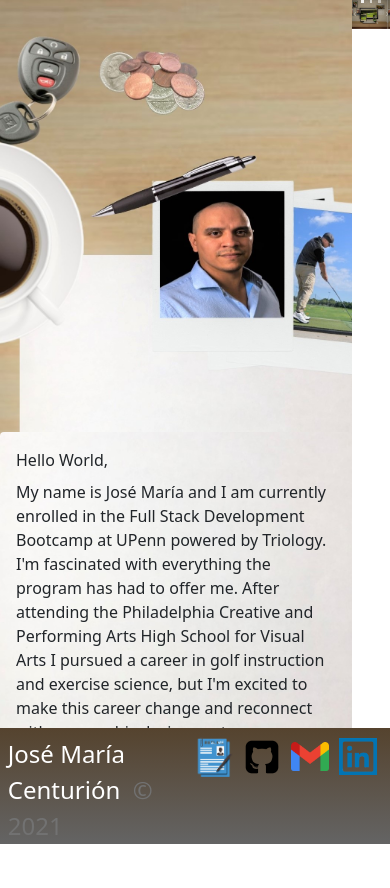
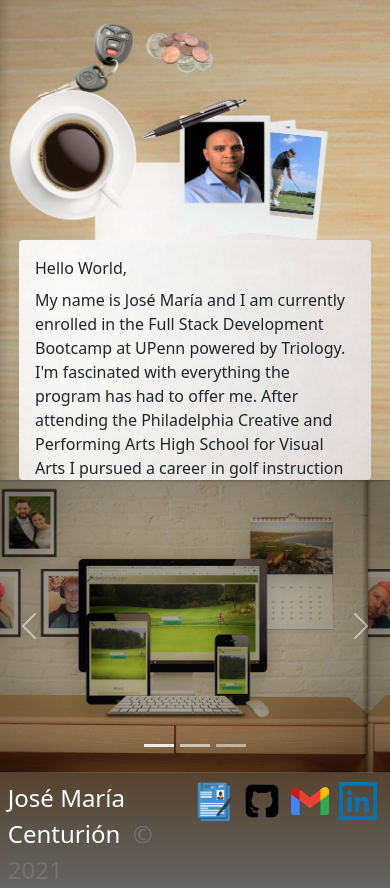
Before and after one commit to chemacenturion/Portfolio_V3, a plain HTML site: page index.html in a window 390 px wide. Before the commit the page ends 844 px from the top, so only its background shows below. Drawn offline with nearby package versions, Linux system fonts and the light colour scheme.

Commit message:
begin responsive work

```diff
--- a/assets/styles.css
+++ b/assets/styles.css
@@ -40,6 +40,10 @@
 /* ========================================================================================================================================================== */
 
 /* Footer */
+.footer-container {
+    display: flex;
+    justify-content: end;
+}
 
 .footer {
     background: linear-gradient( rgb(85, 67, 46), rgb(100, 100, 100));
@@ -48,9 +52,7 @@
     display: inline-flex;
     justify-content: space-between;
     padding: 2% 2% 0% 2%;
-    position: absolute;
     width: 100%;
-    bottom: 0;
 }
 
     .avatar1 {
@@ -64,3 +66,21 @@
         display: inline-flex;
         list-style: none;
     }
+
+/* ========================================================================================================================================================== */
+
+/* @mediaqueries */
+
+@media only screen and (max-width: 1500px) {
+    .grid__container {
+        display: grid;
+        grid-template-columns: 1fr;
+    }
+}
+
+@media only screen and (max-width: 900px) {
+    #bio__card {
+        height: 15em;
+        margin-top: 15em;
+    }
+}
--- a/index.html
+++ b/index.html
@@ -60,6 +60,7 @@
       </div>
     </div>
   </div>
+  <div class="footer-container">
   <footer class= "footer">
       <div>
           <span>José María Centurión</span>&nbsp;&nbsp;<span style="color:rgb(114, 114, 114)">© 2021</span>
@@ -73,6 +74,7 @@
           </ul>
       </div>
   </footer>
+</div>
 <script src="https://cdn.jsdelivr.net/npm/bootstrap@5.1.1/dist/js/bootstrap.bundle.min.js" integrity="sha384-/bQdsTh/da6pkI1MST/rWKFNjaCP5gBSY4sEBT38Q/9RBh9AH40zEOg7Hlq2THRZ" crossorigin="anonymous"></script>
 </body>
 </html>
```
